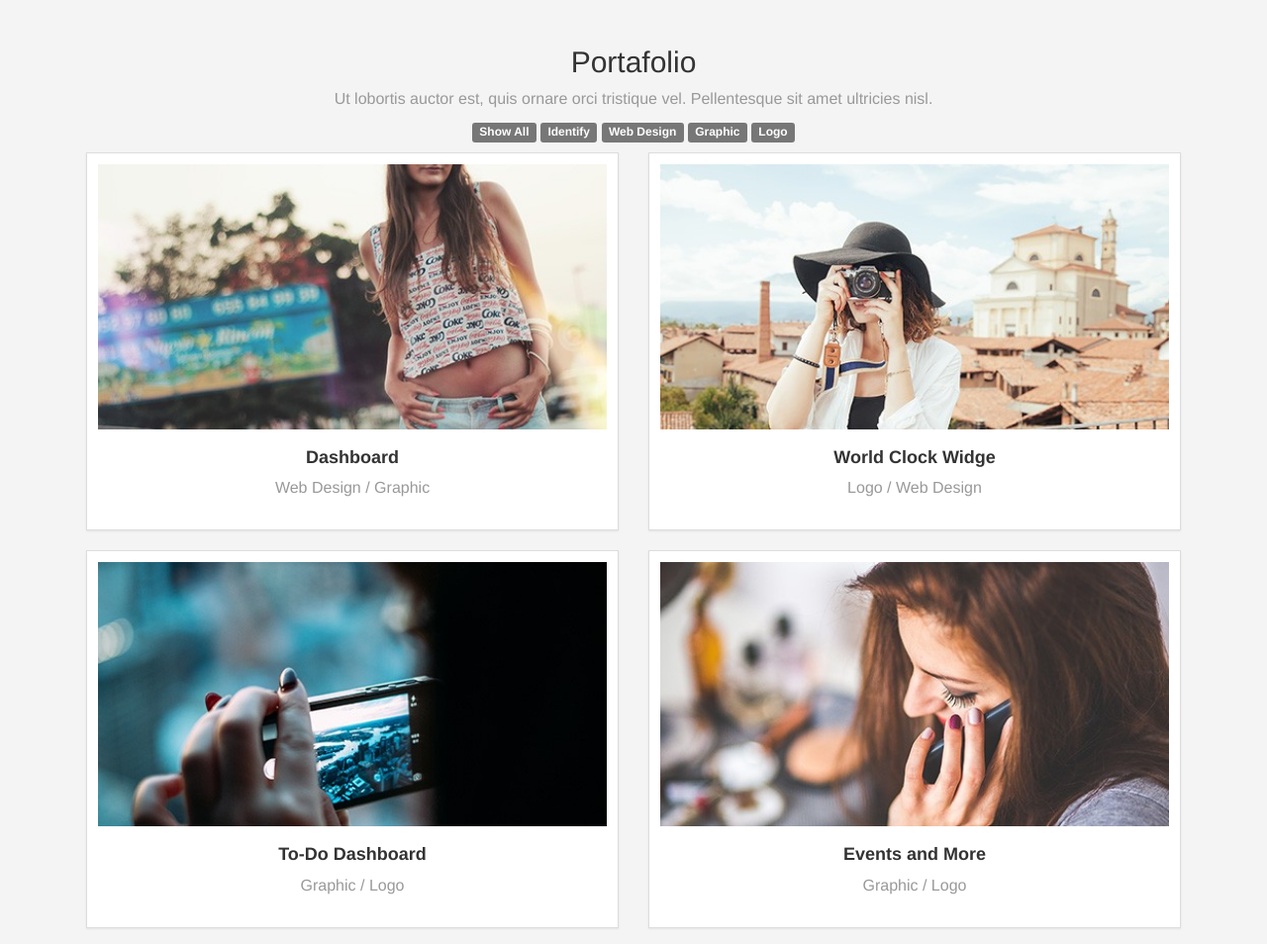
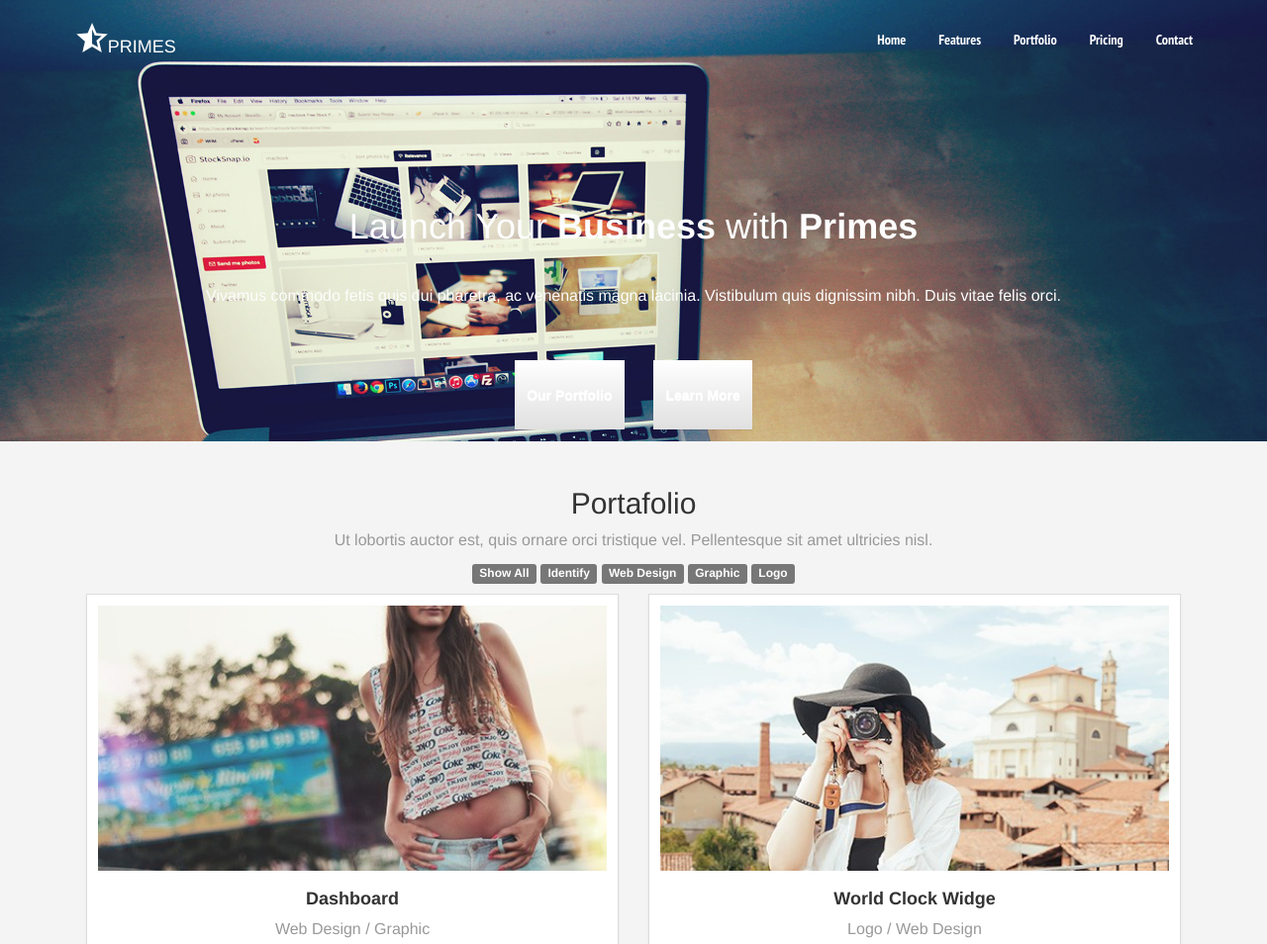
Before and after one commit to AstridMaciel/Lab-ExamenGrupal, a plain HTML site: page index.html in a window 1280 px wide. Shown: the top 954 px of the page at 99% size. Drawn offline with nearby package versions, Linux system fonts and the light colour scheme; files whose address does not match are found by name.

Commit message:
avance primera parte

```diff
--- a/css/main.css
+++ b/css/main.css
@@ -1,6 +1,21 @@
 /**{
-	outline: 2px solid red;
+	outline:1px solid rgba(255,0,0,0.4);
 }*/
+.shadow{
+	background-image: url("../img/background/hero.jpg");
+	background-size: cover;
+}
+span{font-size: 40px;}
+h4{display: inline-block;}
+.list-unstyled{margin-top: 30px;font-family: PT Sans Narrow;}
+.list-unstyled > li{margin-left: 20px;}
+a{color: white;text-decoration: none;}
+a:hover{color: #60B6D7;text-decoration:none;}
+.text-center{color: #fdfdfd;margin-top: 40px;}
+h1.text-center{margin-top: 130px;}
+.btn btn-default{
+	background-color: #929292;
+}
 p {
 	color: #999;
 	font-size: 16px;
--- a/index.html
+++ b/index.html
@@ -8,10 +8,12 @@
 
   <link rel="stylesheet" href="http://fonts.googleapis.com/css?family=Open+Sans:300,400,600,700,800">
   <link rel="stylesheet" href="http://fonts.googleapis.com/css?family=Dosis:300,400,500,600,700">
+  <link href='https://fonts.googleapis.com/css?family=PT+Sans+Narrow:700' rel='stylesheet' type='text/css'>
 
   <link href="css/bootstrap.min.css" rel="stylesheet">
   <link rel="stylesheet" href="css/bootstrap-theme.min.css">
 
+  <link rel="stylesheet" href="css/utilities.css">
   <link rel="stylesheet" href="css/elegant-fonts.css">
   <link rel="stylesheet" href="css/ionicons.min.css">
   <link rel="stylesheet" href="css/common.css">
@@ -22,7 +24,36 @@
 </head>
 <body>
 <header>
-
+	<div class="header bg">
+    <div  class="shadow">
+    <div class="container">
+      <div class="row">
+        <div class="col-xs-4">
+          <a class="btn" id="primes" href="#" role="button"><span class="ion-android-star-half" aria-hidden="true"></span><h4>PRIMES</h4></a>
+        </div>
+        <div class="col-xs-8">
+          <ul class="list-unstyled list-inline text-right">
+            <li><a href="#">Home</a></li>
+            <li><a href="#">Features</a></li>
+            <li><a href="#">Portfolio</a></li>
+            <li><a href="#">Pricing</a></li>
+            <li><a href="#">Contact</a></li>
+          </ul>
+        </div>
+      </div>
+    </div>
+    <div class="content">
+      <div class="container-fluid">
+        <h1 class="text-center">Launch Your<strong> Business</strong> with<strong> Primes</strong></h1>
+        <p class="text-center">Vivamus commodo fetis quis dui pharetra, ac venenatis magna lacinia. Vistibulum quis dignissim nibh. Duis vitae felis orci.</p>
+        <div class="text-center">
+        <a class="btn btn-default" href="#" role="button">Our Portfolio</a>
+        <a class="btn btn-default" href="#" role="button">Learn More</a>
+        </div>
+      </div>
+    </div>
+    </div>
+  </div>
 </header>
 <section>
 
```
